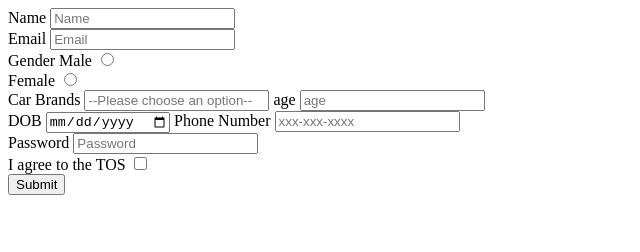
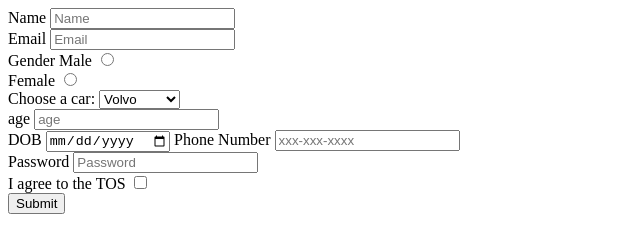
Before and after one commit to acciojob/signup-form-car-Anusha-Yadavv, a website: page main.html in a window 1280 px wide. Shown: the whole page, without its empty margins (0-640 px from the left). Drawn offline with Linux system fonts and the light colour scheme.

Commit message:
created a submission

```diff
--- a/main.html
+++ b/main.html
@@ -22,8 +22,15 @@
 		<label for="gender_f">Female</label>
 		<input name="gender" id="gender_f" type="radio" required><br>
 
-		<label for="cars">Car Brands</label>
-		<input id="cars" type="select" required placeholder="--Please choose an option--">
+        <!--Drop down-->
+		<label for="cars" >Choose a car:</label>
+
+ <select name="cars" id="cars">
+  <option value="volvo">Volvo</option>
+  <option value="saab">Saab</option>
+  <option value="mercedes">Mercedes</option>
+  <option value="audi">Audi</option>
+</select><br>
 
 		<label for="age">age</label>
 		<input id="age" type="number" required placeholder="age"><br>
```
